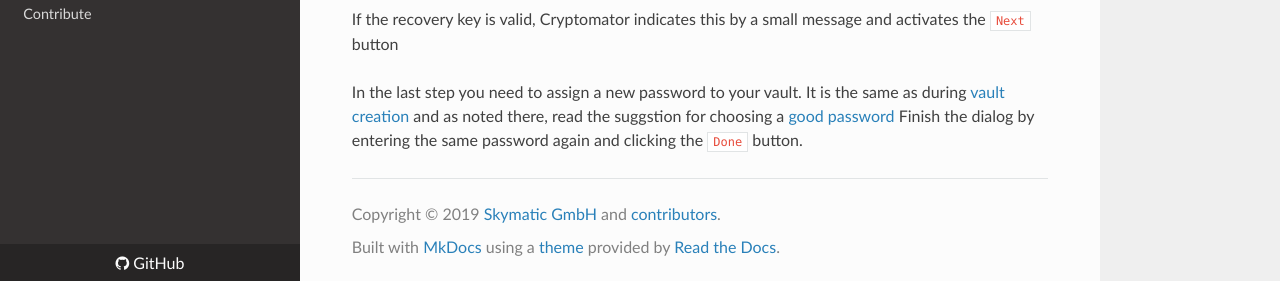
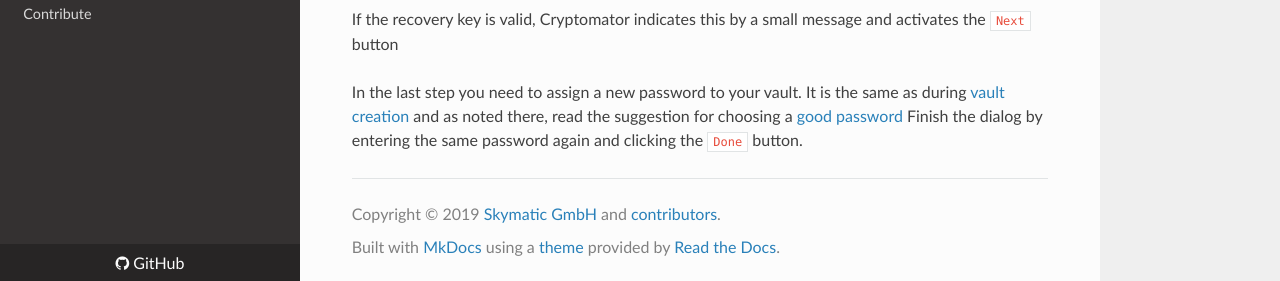
Before and after one commit to cryptomator/docs, an MkDocs documentation site: the page built from docs/desktop/forgot-password.md, in a window 1280 px wide and 1143 px high. Shown: the part 859-1140 px from the top of the window. Built offline with MkDocs 1.6.1, drawn with Linux system fonts in a browser that asks for light colours; nearby versions of some CDN libraries.

Commit message:
fixing typo

```diff
--- a/docs/desktop/forgot-password.md
+++ b/docs/desktop/forgot-password.md
@@ -35,5 +35,5 @@ If the recovery key is valid, Cryptomator indicates this by a small message and
 [//]: # (TODO: picture with recovery key insertion prompt with valid key)
 
 In the last step you need to assign a new password to your vault.
-It is the same as during [vault creation](./adding-vaults.md#3.-choose-a-password) and as noted there, read the suggstion for choosing a [good password](../security/advice.md#good-passwords)
+It is the same as during [vault creation](./adding-vaults.md#) and as noted there, read the suggestion for choosing a [good password](../security/advice.md#good-passwords)
 Finish the dialog by entering the same password again and clicking the `Done` button.
```
